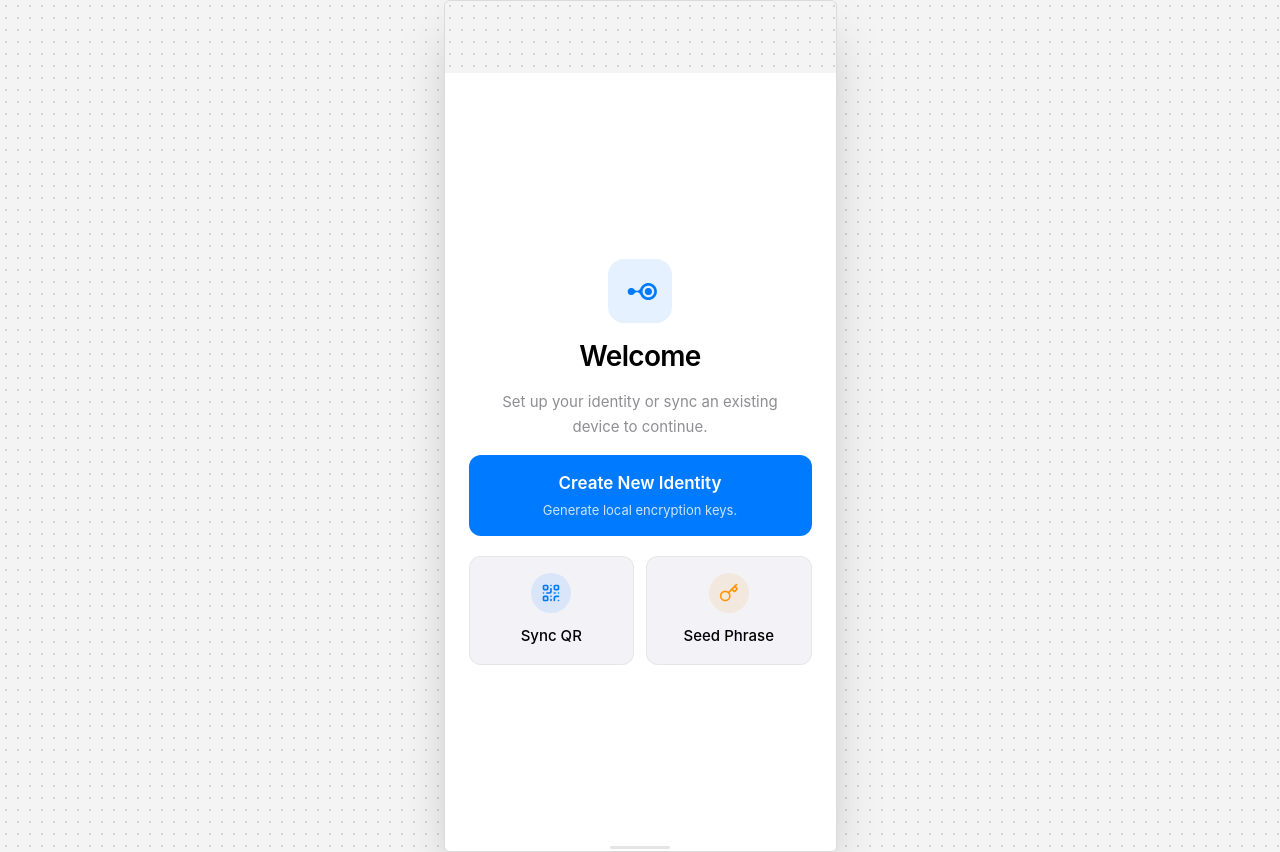
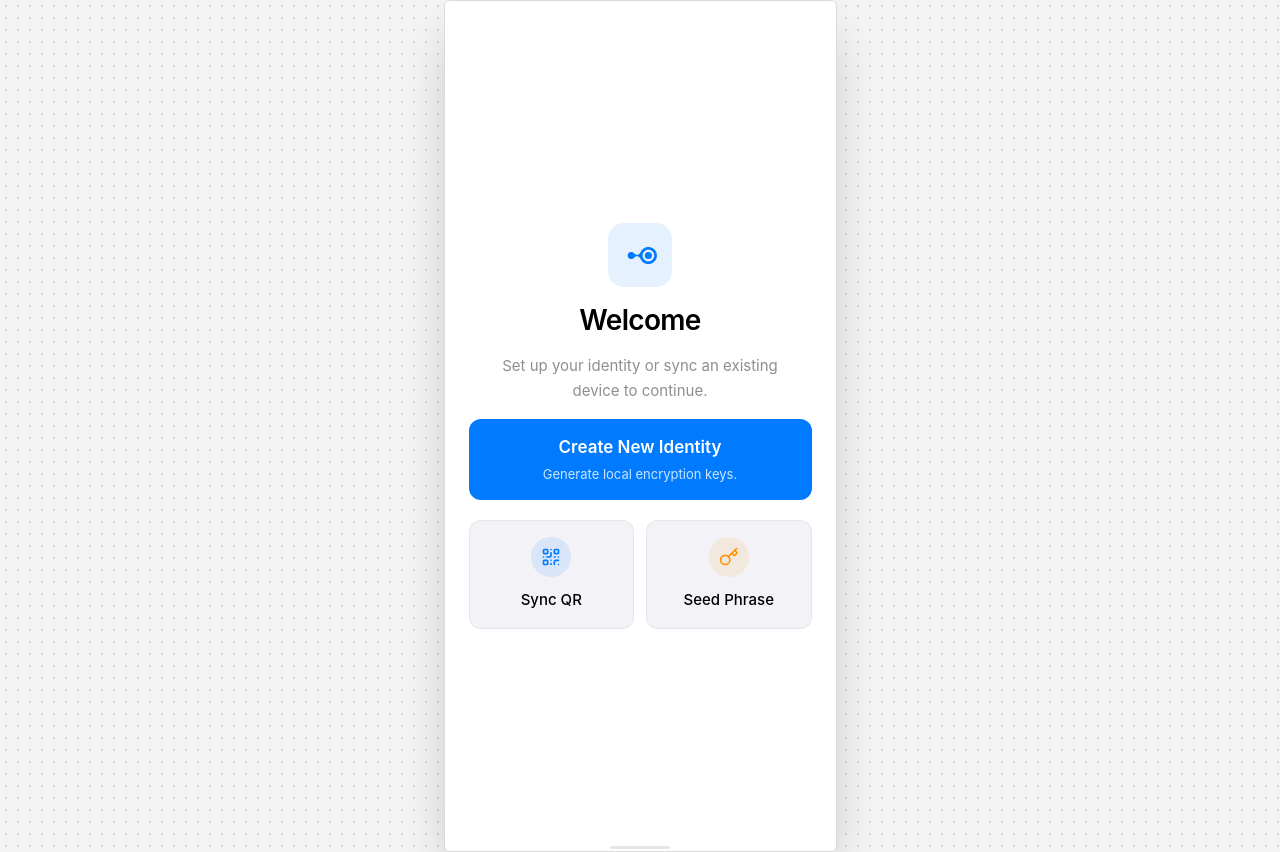
Before and after one commit to ocmatrix/Xchat, a React (Vite) app: page / in a window 1280 px wide. Built offline with nearby package versions, Linux system fonts and the light colour scheme.

Commit message:
fix(app): Simplify padding for screen content
The dynamic padding logic for the main screen content div was overly complex and could lead to rendering issues. This change simplifies the padding to always be `pt-0`, allowing child components to manage their own spacing and ensuring consistent layout.

```diff
--- a/src/App.tsx
+++ b/src/App.tsx
@@ -307,7 +307,7 @@ export default function App() {
         </AnimatePresence>
 
         {/* Screen Content - Reclaimed Space */}
-        <div className={`flex-1 overflow-y-auto overflow-x-hidden relative flex flex-col transition-colors duration-500 ${!isConversationOpen ? (currentView === 'CHAT' ? (isSearchExpanded ? 'pt-[108px]' : 'pt-[72px]') : 'pt-[36px]') : 'pt-0'}`}>
+        <div className={`flex-1 overflow-y-auto overflow-x-hidden relative flex flex-col transition-colors duration-500 pt-0`}>
           {!isInitialized ? (
             <SecuritySetup onComplete={handleSetupComplete} />
           ) : (
@@ -319,7 +319,7 @@ export default function App() {
                     initial={{ opacity: 0 }}
                     animate={{ opacity: 1 }}
                     exit={{ opacity: 0 }}
-                    className="w-full flex-col flex shrink-0 min-h-max"
+                    className={`w-full flex-col flex shrink-0 min-h-max ${!isConversationOpen ? (currentView === 'CHAT' ? (isSearchExpanded ? 'pt-[108px]' : 'pt-[72px]') : 'pt-[36px]') : 'pt-0'}`}
                   >
                     {currentView === 'CHAT' && (
                       <ChatList
```
